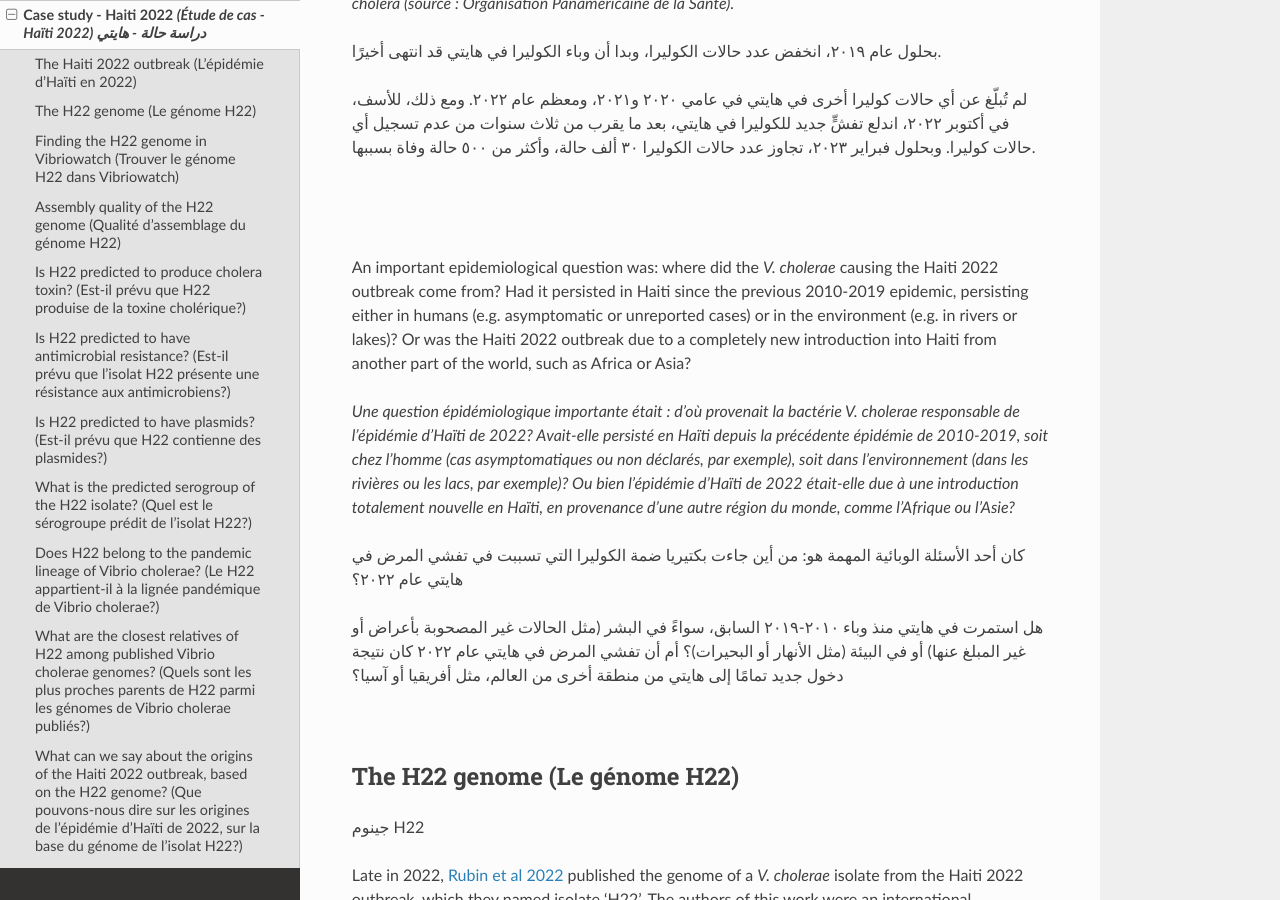
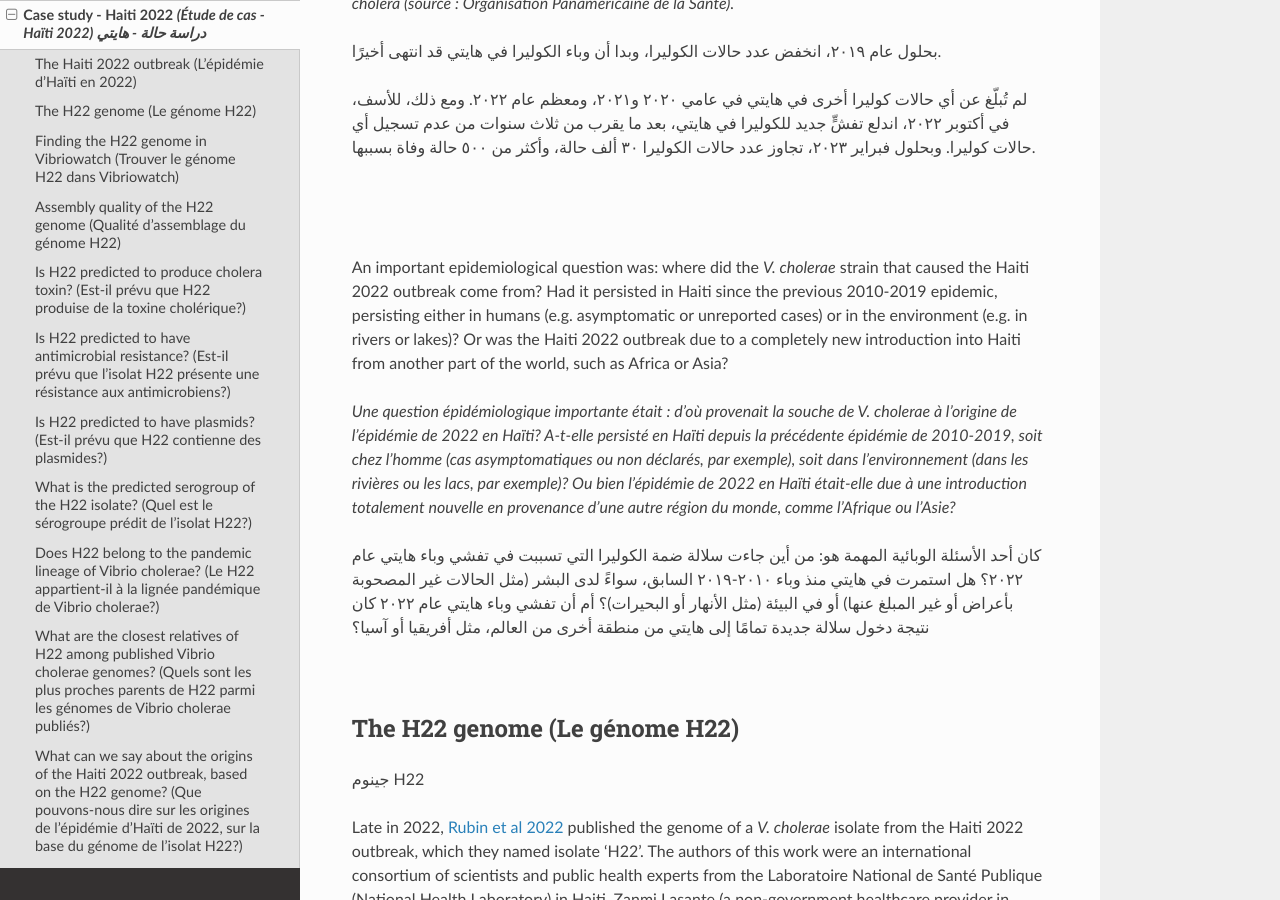
Before and after one commit to avrilcoghlan/vibriowatch, a Sphinx documentation site: the page built from docs/source/haiti.rst, in a window 1280 px wide and 900 px high, scrolled down 2782 px. Built offline with Sphinx 7.4.7 and the Read the Docs theme 3.1.0, drawn with Linux system fonts in a browser that asks for light colours.

Commit message:
Update haiti.rst

```diff
--- a/docs/source/haiti.rst
+++ b/docs/source/haiti.rst
@@ -85,16 +85,17 @@ cholera cases, and >500 deaths from cholera (source: Pan American Health Organis
 |
 |
 
-An important epidemiological question was: where did the *V. cholerae* causing the Haiti 2022 outbreak come from?
+An important epidemiological question was: where did the *V. cholerae* strain that caused the Haiti 2022 outbreak come from?
 Had it persisted in Haiti since the previous 2010-2019 epidemic, persisting either in humans (e.g. asymptomatic or unreported cases)
 or in the environment (e.g. in rivers or lakes)? Or was the Haiti 2022 outbreak due to a completely new introduction into Haiti from another
 part of the world, such as Africa or Asia?
 
-*Une question épidémiologique importante était : d’où provenait la bactérie V. cholerae responsable de l’épidémie d’Haïti de 2022? Avait-elle persisté en Haïti depuis la précédente épidémie de 2010-2019, soit chez l’homme (cas asymptomatiques ou non déclarés, par exemple), soit dans l’environnement (dans les rivières ou les lacs, par exemple)? Ou bien l’épidémie d’Haïti de 2022 était-elle due à une introduction totalement nouvelle en Haïti, en provenance d’une autre région du monde, comme l’Afrique ou l’Asie?*
+*Une question épidémiologique importante était : d’où provenait la souche de V. cholerae à l’origine de l’épidémie de 2022 en Haïti?
+A-t-elle persisté en Haïti depuis la précédente épidémie de 2010-2019, soit chez l’homme (cas asymptomatiques ou non déclarés, par exemple), soit dans l’environnement (dans les rivières ou les lacs, par exemple)? Ou bien l’épidémie de 2022 en Haïti était-elle due à une introduction totalement nouvelle en provenance d’une autre région du monde, comme l’Afrique ou l’Asie?*
 
-كان أحد الأسئلة الوبائية المهمة هو: من أين جاءت بكتيريا ضمة الكوليرا التي تسببت في تفشي المرض في هايتي عام ٢٠٢٢؟
-
-هل استمرت في هايتي منذ وباء ٢٠١٠-٢٠١٩ السابق، سواءً في البشر (مثل الحالات غير المصحوبة بأعراض أو غير المبلغ عنها) أو في البيئة (مثل الأنهار أو البحيرات)؟ أم أن تفشي المرض في هايتي عام ٢٠٢٢ كان نتيجة دخول جديد تمامًا إلى هايتي من منطقة أخرى من العالم، مثل أفريقيا أو آسيا؟
+كان أحد الأسئلة الوبائية المهمة هو: من أين جاءت سلالة ضمة الكوليرا التي تسببت في تفشي وباء هايتي عام ٢٠٢٢؟
+هل استمرت في هايتي منذ وباء ٢٠١٠-٢٠١٩ السابق، سواءً لدى البشر (مثل الحالات غير المصحوبة بأعراض أو غير المبلغ عنها) أو في البيئة (مثل الأنهار أو البحيرات)؟
+أم أن تفشي وباء هايتي عام ٢٠٢٢ كان نتيجة دخول سلالة جديدة تمامًا إلى هايتي من منطقة أخرى من العالم، مثل أفريقيا أو آسيا؟
 
 |
 
```
